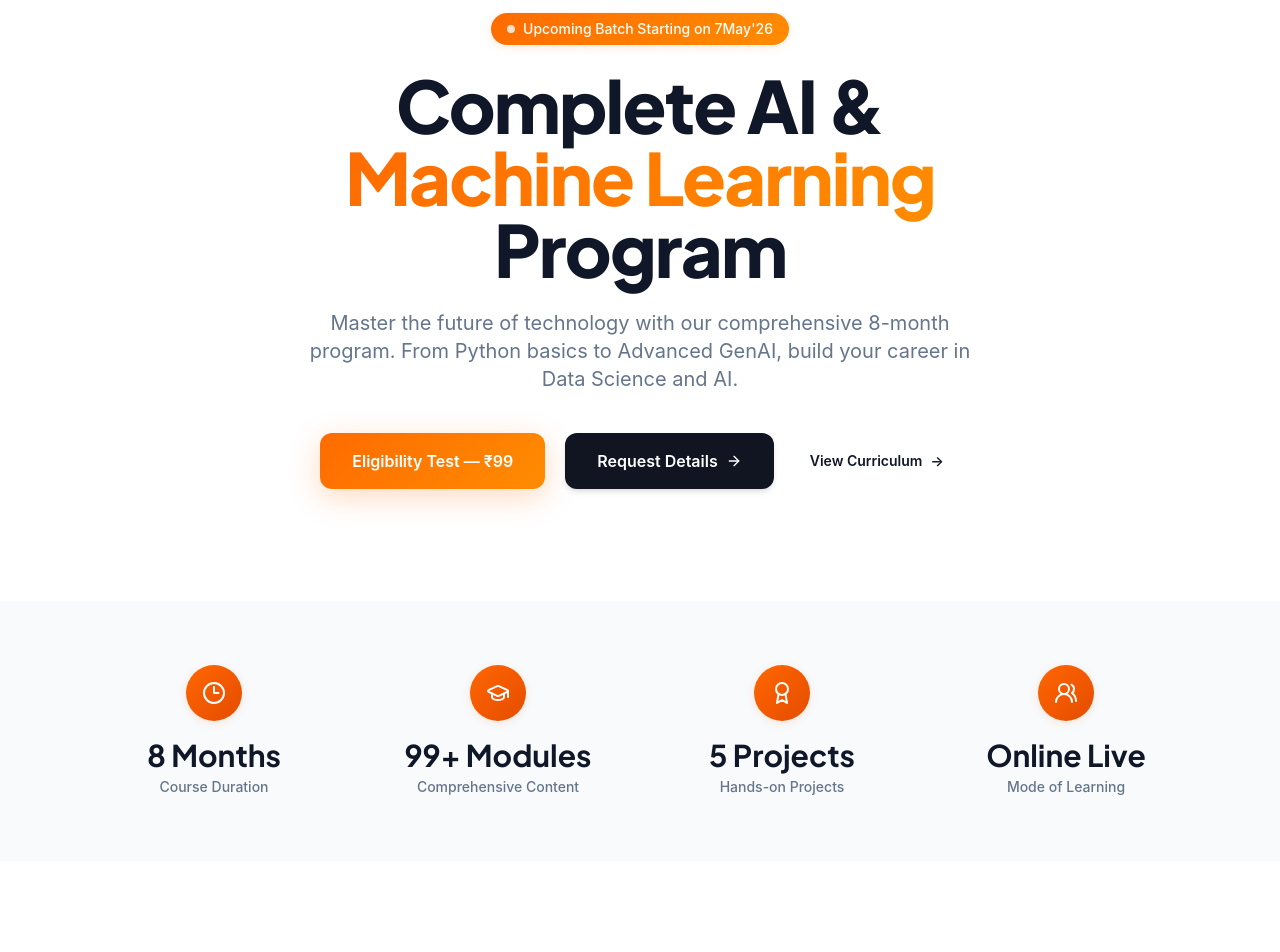
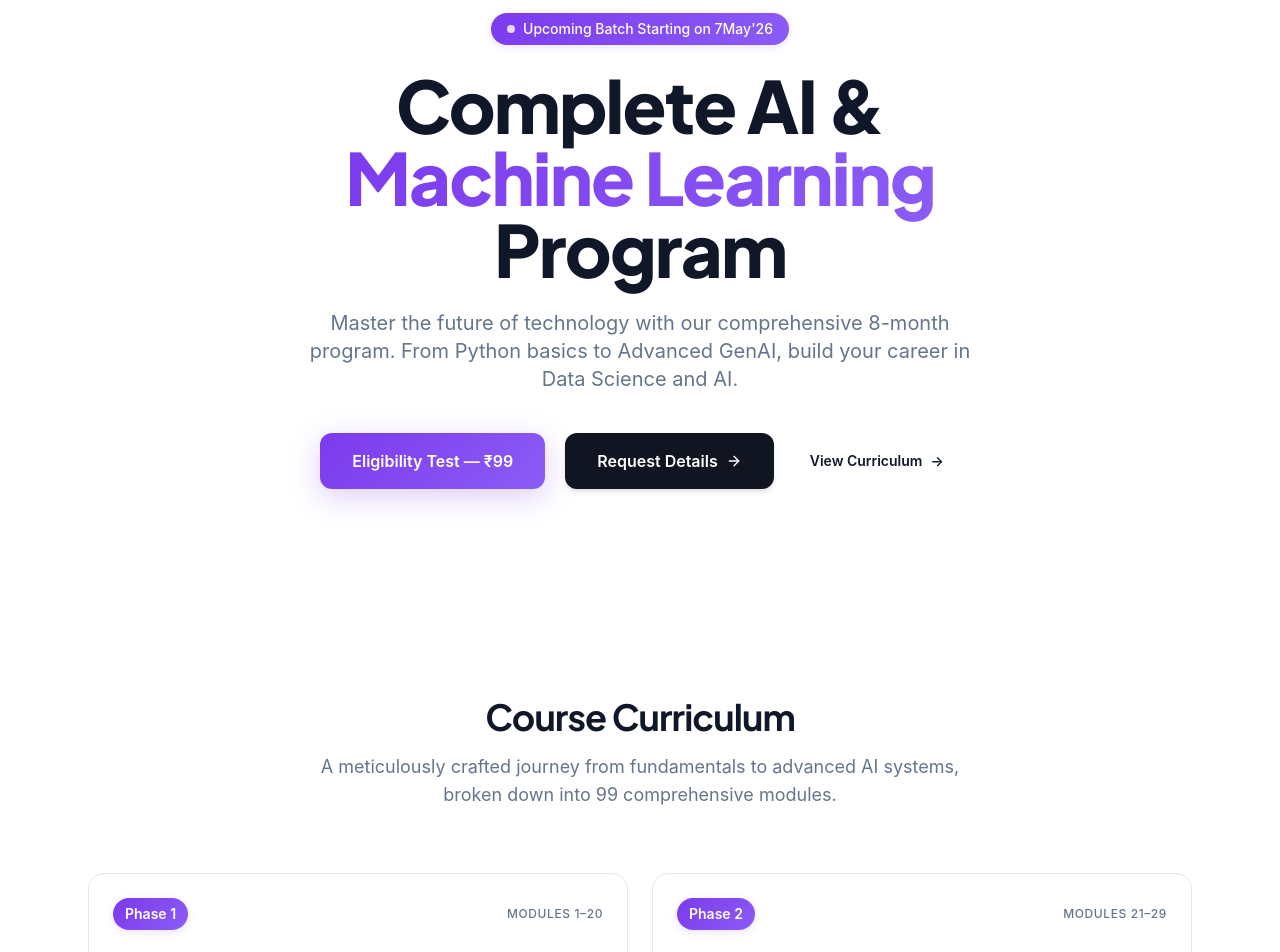
Before and after one commit to GC-WORK11/neurovidyapeeth, a React (Vite) app: page / in a window 1280 px wide. Shown: the part 140-1092 px from the top of the page. Built offline with nearby package versions, Linux system fonts and the light colour scheme; a web font is replaced by a local one.

Commit message:
Remove stats section, redesign with purple accent

```diff
--- a/src/components/ui/badge.tsx
+++ b/src/components/ui/badge.tsx
@@ -18,8 +18,8 @@ const badgeVariants = cva(
           "border-transparent bg-success/10 text-success",
         warning:
           "border-transparent bg-yellow-500/10 text-yellow-600",
-        orange:
-          "border-transparent bg-gradient-orange text-white shadow-orange-sm",
+        purple:
+          "border-transparent bg-gradient-purple text-white shadow-purple-sm",
         navy:
           "border-transparent bg-navy-900 text-white",
       },
--- a/src/components/ui/button.tsx
+++ b/src/components/ui/button.tsx
@@ -9,7 +9,7 @@ const buttonVariants = cva(
     variants: {
       variant: {
         default:
-          "bg-primary text-primary-foreground hover:bg-orange-600 shadow-sm",
+          "bg-primary text-primary-foreground hover:bg-purple-600 shadow-sm",
         destructive:
           "bg-destructive text-destructive-foreground hover:bg-destructive/90 shadow-sm",
         outline:
@@ -18,8 +18,8 @@ const buttonVariants = cva(
           "bg-secondary text-secondary-foreground hover:bg-secondary/80",
         ghost: "hover:bg-accent hover:text-accent-foreground",
         link: "text-primary underline-offset-4 hover:underline",
-        orange:
-          "bg-gradient-orange text-white hover:bg-gradient-orange-hover shadow-orange-sm hover:shadow-orange-lg hover:scale-[1.02]",
+        purple:
+          "bg-gradient-purple text-white hover:bg-gradient-purple-hover shadow-purple-sm hover:shadow-purple-lg hover:scale-[1.02]",
         navy:
           "bg-navy-900 text-white hover:bg-navy-800 shadow-sm hover:shadow-md",
       },
--- a/src/pages/LandingPage.tsx
+++ b/src/pages/LandingPage.tsx
@@ -1,9 +1,6 @@
 import {
   ArrowRight,
   CheckCircle2,
-  Clock3,
-  GraduationCap,
-  Users2,
   MapPin,
   Send,
   Loader2,
@@ -53,7 +50,7 @@ function TypewriterText({ text, delay = 0, speed = 30 }: { text: string; delay?:
     <span>
       {displayedText}
       {isTyping && displayedText.length < text.length && (
-        <span className="inline-block w-0.5 h-4 sm:h-5 bg-orange-500 ml-1 animate-pulse" />
+        <span className="inline-block w-0.5 h-4 sm:h-5 bg-purple-500 ml-1 animate-pulse" />
       )}
     </span>
   )
@@ -264,8 +261,8 @@ export default function LandingPage() {
     return (
       <div className="flex min-h-screen flex-col items-center justify-center bg-white p-6 text-center animate-in fade-in duration-700">
         <div className="mx-auto max-w-md rounded-2xl bg-white p-8 shadow-lg ring-1 ring-slate-200">
-          <div className="mx-auto flex h-16 w-16 items-center justify-center rounded-full bg-orange-100">
-            <CheckCircle2 className="h-8 w-8 text-orange-500" />
+          <div className="mx-auto flex h-16 w-16 items-center justify-center rounded-full bg-purple-100">
+            <CheckCircle2 className="h-8 w-8 text-purple-500" />
           </div>
           <h2 className="mt-6 text-2xl font-bold tracking-tight text-slate-900 font-display">Thank you!</h2>
           <p className="mt-2 text-slate-600">
@@ -284,7 +281,7 @@ export default function LandingPage() {
   }
 
   return (
-    <div className="min-h-screen bg-white font-sans text-slate-900 selection:bg-orange-100 selection:text-slate-900">
+    <div className="min-h-screen bg-white font-sans text-slate-900 selection:bg-purple-100 selection:text-slate-900">
       <LoadingScreen />
 
       {/* Navigation */}
@@ -300,11 +297,11 @@ export default function LandingPage() {
 
           {/* Desktop Menu */}
           <div className="hidden md:flex items-center gap-8">
-            <button onClick={() => scrollToSection('curriculum')} className="text-sm font-medium text-slate-600 hover:text-orange-500 transition-colors">Curriculum</button>
-            <button onClick={() => scrollToSection('highlights')} className="text-sm font-medium text-slate-600 hover:text-orange-500 transition-colors">Highlights</button>
-            <button onClick={() => scrollToSection('faq')} className="text-sm font-medium text-slate-600 hover:text-orange-500 transition-colors">FAQ</button>
+            <button onClick={() => scrollToSection('curriculum')} className="text-sm font-medium text-slate-600 hover:text-purple-500 transition-colors">Curriculum</button>
+            <button onClick={() => scrollToSection('highlights')} className="text-sm font-medium text-slate-600 hover:text-purple-500 transition-colors">Highlights</button>
+            <button onClick={() => scrollToSection('faq')} className="text-sm font-medium text-slate-600 hover:text-purple-500 transition-colors">FAQ</button>
             <a href="https://rzp.io/rzp/neurovidyapeethtestportal" target="_blank" rel="noopener noreferrer">
-              <Button variant="orange" size="lg" className="text-sm font-semibold">
+              <Button variant="purple" size="lg" className="text-sm font-semibold">
                 Eligibility Test — ₹99
               </Button>
             </a>
@@ -327,7 +324,7 @@ export default function LandingPage() {
               <button onClick={() => scrollToSection('highlights')} className="text-left text-sm font-medium text-slate-600 py-2">Highlights</button>
               <button onClick={() => scrollToSection('faq')} className="text-left text-sm font-medium text-slate-600 py-2">FAQ</button>
               <a href="https://rzp.io/rzp/neurovidyapeethtestportal" target="_blank" rel="noopener noreferrer" onClick={() => setIsMenuOpen(false)}>
-                <Button variant="orange" className="w-full justify-center">
+                <Button variant="purple" className="w-full justify-center">
                   Eligibility Test — ₹99
                 </Button>
               </a>
@@ -343,13 +340,13 @@ export default function LandingPage() {
       <section className="relative overflow-hidden bg-white pt-12 pb-16 sm:pt-16 sm:pb-20 lg:pt-20 lg:pb-28">
         <div className="mx-auto max-w-6xl px-4 sm:px-6 lg:px-8 relative z-10">
           <FadeIn className="mx-auto max-w-3xl text-center">
-            <Badge variant="orange" className="mb-6 rounded-full px-4 py-1.5 text-sm font-medium">
+            <Badge variant="purple" className="mb-6 rounded-full px-4 py-1.5 text-sm font-medium">
               <span className="mr-2 inline-block h-2 w-2 rounded-full bg-white animate-pulse"></span>
               Upcoming Batch Starting on 7May'26
             </Badge>
             <h1 className="text-4xl sm:text-5xl md:text-6xl lg:text-7xl font-extrabold tracking-tight text-slate-900 mb-6 font-display leading-[1.1]">
               Complete AI &<br className="hidden sm:block" />
-              <span className="text-orange-gradient">Machine Learning</span> Program
+              <span className="text-purple-gradient">Machine Learning</span> Program
             </h1>
             <p className="mt-6 text-lg sm:text-xl leading-8 text-slate-600 max-w-2xl mx-auto">
               <TypewriterText
@@ -360,7 +357,7 @@ export default function LandingPage() {
             </p>
             <div className="mt-10 flex flex-col sm:flex-row items-center justify-center gap-4 sm:gap-5">
               <a href="https://rzp.io/rzp/neurovidyapeethtestportal" target="_blank" rel="noopener noreferrer" className="w-full sm:w-auto">
-                <Button variant="orange" size="xl" className="h-14 px-8 text-base font-semibold w-full sm:w-auto shadow-orange-lg">
+                <Button variant="purple" size="xl" className="h-14 px-8 text-base font-semibold w-full sm:w-auto shadow-purple-lg">
                   Eligibility Test — ₹99
                 </Button>
               </a>
@@ -374,34 +371,12 @@ export default function LandingPage() {
               </Button>
               <button
                 onClick={() => scrollToSection('curriculum')}
-                className="text-sm font-semibold leading-6 text-slate-900 hover:text-orange-500 transition-colors flex items-center gap-2 group px-4 py-3"
+                className="text-sm font-semibold leading-6 text-slate-900 hover:text-purple-500 transition-colors flex items-center gap-2 group px-4 py-3"
               >
                 View Curriculum <span aria-hidden="true" className="group-hover:translate-x-1 transition-transform">→</span>
               </button>
             </div>
           </FadeIn>
-        </div>
-      </section>
-
-      {/* Stats Section */}
-      <section className="bg-slate-50 py-16">
-        <div className="mx-auto max-w-6xl px-4 sm:px-6">
-          <div className="grid grid-cols-2 gap-8 md:grid-cols-4">
-            {[
-              { value: '8 Months', label: 'Course Duration', icon: Clock3 },
-              { value: '99+ Modules', label: 'Comprehensive Content', icon: GraduationCap },
-              { value: '5 Projects', label: 'Hands-on Projects', icon: Award },
-              { value: 'Online Live', label: 'Mode of Learning', icon: Users2 },
-            ].map((stat, index) => (
-              <FadeIn key={stat.label} delay={index * 100} className="flex flex-col items-center text-center group hover:-translate-y-1 transition-transform duration-300">
-                <div className="mb-4 flex h-14 w-14 items-center justify-center rounded-full bg-gradient-to-br from-orange-500 to-orange-600 text-white shadow-orange-sm group-hover:shadow-orange group-hover:scale-105 transition-all duration-300">
-                  <stat.icon className="h-6 w-6" />
-                </div>
-                <dt className="text-2xl sm:text-3xl font-bold text-slate-900 font-display">{stat.value}</dt>
-                <dd className="text-sm font-medium text-slate-500 mt-1">{stat.label}</dd>
-              </FadeIn>
-            ))}
-          </div>
         </div>
       </section>
 
@@ -417,10 +392,10 @@ export default function LandingPage() {
           <div className="grid gap-5 sm:gap-6 md:grid-cols-2">
             {curriculum.map((item, index) => (
               <FadeIn key={index} delay={index * 50}>
-                <Card className="h-full border border-slate-200 shadow-sm group hover:shadow-md hover:border-l-4 hover:border-l-orange-500 transition-all duration-300">
+                <Card className="h-full border border-slate-200 shadow-sm group hover:shadow-md hover:border-l-4 hover:border-l-purple-500 transition-all duration-300">
                   <CardHeader>
                     <div className="mb-3 flex items-center justify-between">
-                      <Badge variant="orange" className="font-semibold text-xs sm:text-sm">
+                      <Badge variant="purple" className="font-semibold text-xs sm:text-sm">
                         {item.phase}
                       </Badge>
                       <span className="text-xs font-medium text-slate-400 uppercase tracking-wider">{item.modules}</span>
@@ -446,10 +421,10 @@ export default function LandingPage() {
               <div className="space-y-0 bg-white rounded-2xl shadow-sm border border-slate-200 overflow-hidden">
                 {highlights.map((highlight, index) => (
                   <div key={index} className="flex items-center gap-5 p-5 hover:bg-slate-50 transition-colors duration-200 group cursor-default border-b border-slate-100 last:border-b-0">
-                    <div className="flex-shrink-0 w-10 h-10 bg-orange-100 flex items-center justify-center rounded-full group-hover:bg-orange-200 transition-colors duration-200">
-                      <CheckCircle2 className="h-5 w-5 text-orange-500" />
+                    <div className="flex-shrink-0 w-10 h-10 bg-purple-100 flex items-center justify-center rounded-full group-hover:bg-purple-200 transition-colors duration-200">
+                      <CheckCircle2 className="h-5 w-5 text-purple-500" />
                     </div>
-                    <span className="text-base text-slate-900 font-medium group-hover:text-orange-600 transition-colors">{highlight}</span>
+                    <span className="text-base text-slate-900 font-medium group-hover:text-purple-600 transition-colors">{highlight}</span>
                   </div>
                 ))}
               </div>
@@ -458,11 +433,11 @@ export default function LandingPage() {
             <FadeIn delay={200}>
               <div className="relative mt-4">
                 <div className="relative bg-white border border-slate-200 rounded-2xl shadow-sm overflow-hidden">
-                  <div className="h-1.5 bg-gradient-to-r from-orange-500 to-orange-600"></div>
+                  <div className="h-1.5 bg-gradient-to-r from-purple-500 to-purple-600"></div>
                   <div className="p-8">
                     <h3 className="text-xl font-bold mb-8 flex items-center gap-3 font-display text-slate-900 border-b border-slate-100 pb-5">
-                      <div className="p-2.5 bg-orange-100 rounded-xl">
-                        <Award className="h-5 w-5 text-orange-500" />
+                      <div className="p-2.5 bg-purple-100 rounded-xl">
+                        <Award className="h-5 w-5 text-purple-500" />
                       </div>
                       Key Outcomes
                     </h3>
@@ -476,7 +451,7 @@ export default function LandingPage() {
                         "Use LangChain, LangGraph & HuggingFace APIs"
                       ].map((outcome, i) => (
                         <div key={i} className="flex items-start gap-4 p-2 group/item">
-                          <div className="mt-2 h-2 w-2 bg-orange-400 group-hover/item:bg-orange-500 transition-colors rounded-full flex-shrink-0"></div>
+                          <div className="mt-2 h-2 w-2 bg-purple-400 group-hover/item:bg-purple-500 transition-colors rounded-full flex-shrink-0"></div>
                           <p className="text-slate-600 group-hover/item:text-slate-900 transition-colors text-sm leading-relaxed">{outcome}</p>
                         </div>
                       ))}
@@ -501,7 +476,7 @@ export default function LandingPage() {
 
           <FadeIn delay={100}>
             <Card className="shadow-lg border border-slate-200 overflow-hidden">
-              <div className="h-1.5 bg-gradient-to-r from-orange-500 to-orange-600"></div>
+              <div className="h-1.5 bg-gradient-to-r from-purple-500 to-purple-600"></div>
               <CardContent className="p-8">
                 <form onSubmit={handleSubmit} className="space-y-5">
                   {error && (
@@ -561,7 +536,7 @@ export default function LandingPage() {
                     <input type="text" id="website" name="website" tabIndex={-1} autoComplete="off" />
                   </div>
 
-                  <Button type="submit" variant="orange" size="lg" className="w-full h-12 text-base font-semibold shadow-orange-lg" disabled={isSubmitting}>
+                  <Button type="submit" variant="purple" size="lg" className="w-full h-12 text-base font-semibold shadow-purple-lg" disabled={isSubmitting}>
                     {isSubmitting ? (
                       <>
                         <Loader2 className="mr-2 h-4 w-4 animate-spin" />
@@ -597,9 +572,9 @@ export default function LandingPage() {
             <div>
               <h3 className="font-semibold text-white mb-6 font-display">Quick Links</h3>
               <ul className="space-y-3 text-sm text-slate-400">
-                <li><button onClick={() => scrollToSection('curriculum')} className="hover:text-orange-400 transition-colors">Curriculum</button></li>
-                <li><button onClick={() => scrollToSection('highlights')} className="hover:text-orange-400 transition-colors">Highlights</button></li>
-                <li><button onClick={() => scrollToSection('inquiry')} className="hover:text-orange-400 transition-colors">Apply Now</button></li>
+                <li><button onClick={() => scrollToSection('curriculum')} className="hover:text-purple-400 transition-colors">Curriculum</button></li>
+                <li><button onClick={() => scrollToSection('highlights')} className="hover:text-purple-400 transition-colors">Highlights</button></li>
+                <li><button onClick={() => scrollToSection('inquiry')} className="hover:text-purple-400 transition-colors">Apply Now</button></li>
               </ul>
             </div>
 
@@ -607,7 +582,7 @@ export default function LandingPage() {
               <h3 className="font-semibold text-white mb-6 font-display">Contact</h3>
               <ul className="space-y-3 text-sm text-slate-400">
                 <li className="flex items-center gap-2">
-                  <MapPin className="h-4 w-4 text-orange-400" /> Delhi, India (Online)
+                  <MapPin className="h-4 w-4 text-purple-400" /> Delhi, India (Online)
                 </li>
                 <li className="flex items-center gap-2">
                   <span className="w-2 h-2 rounded-full bg-green-500"></span> Admissions Open
@@ -622,8 +597,8 @@ export default function LandingPage() {
                 &copy; {new Date().getFullYear()} NeuroVidyaPeeth. All rights reserved.
               </div>
               <div className="flex gap-6 text-sm text-slate-400 sm:justify-end">
-                <a href="#" className="hover:text-orange-400 transition-colors">Privacy Policy</a>
-                <a href="#" className="hover:text-orange-400 transition-colors">Terms of Service</a>
+                <a href="#" className="hover:text-purple-400 transition-colors">Privacy Policy</a>
+                <a href="#" className="hover:text-purple-400 transition-colors">Terms of Service</a>
               </div>
             </div>
 
--- a/src/styles/globals.css
+++ b/src/styles/globals.css
@@ -10,7 +10,7 @@
     --card-foreground: 222 47% 11%;
     --popover: 0 0% 100%;
     --popover-foreground: 222 47% 11%;
-    --primary: 24 100% 50%;
+    --primary: 262 83% 58%;
     --primary-foreground: 0 0% 100%;
     --secondary: 210 40% 96%;
     --secondary-foreground: 222 47% 11%;
@@ -22,17 +22,17 @@
     --destructive-foreground: 0 0% 100%;
     --border: 214 32% 91%;
     --input: 214 32% 91%;
-    --ring: 24 100% 50%;
+    --ring: 262 83% 58%;
     --radius: 0.75rem;
 
-    --orange-50: 24 100% 97%;
-    --orange-100: 24 100% 95%;
-    --orange-200: 24 100% 90%;
-    --orange-300: 24 100% 80%;
-    --orange-400: 24 100% 65%;
-    --orange-500: 24 100% 50%;
-    --orange-600: 20 100% 45%;
-    --orange-700: 20 100% 38%;
+    --purple-50: 262 100% 97%;
+    --purple-100: 262 100% 95%;
+    --purple-200: 262 100% 90%;
+    --purple-300: 262 100% 80%;
+    --purple-400: 262 100% 65%;
+    --purple-500: 262 100% 50%;
+    --purple-600: 262 83% 58%;
+    --purple-700: 262 83% 45%;
 
     --navy-50: 225 30% 97%;
     --navy-100: 225 25% 95%;
@@ -69,37 +69,37 @@
   }
 }
 
-.shadow-orange-sm {
-  box-shadow: 0 2px 8px rgba(255, 107, 0, 0.15);
+.shadow-purple-sm {
+  box-shadow: 0 2px 8px rgba(124, 58, 237, 0.15);
 }
 
-.shadow-orange {
-  box-shadow: 0 4px 16px rgba(255, 107, 0, 0.2);
+.shadow-purple {
+  box-shadow: 0 4px 16px rgba(124, 58, 237, 0.2);
 }
 
-.shadow-orange-lg {
-  box-shadow: 0 8px 30px rgba(255, 107, 0, 0.25);
+.shadow-purple-lg {
+  box-shadow: 0 8px 30px rgba(124, 58, 237, 0.25);
 }
 
-.gradient-orange {
-  background: linear-gradient(135deg, #FF6B00 0%, #FF8C00 100%);
+.gradient-purple {
+  background: linear-gradient(135deg, #7C3AED 0%, #8B5CF6 100%);
 }
 
-.gradient-orange-hover {
-  background: linear-gradient(135deg, #E55A00 0%, #FF6B00 100%);
+.gradient-purple-hover {
+  background: linear-gradient(135deg, #6D28D9 0%, #7C3AED 100%);
 }
 
 .bg-warm {
   background: linear-gradient(180deg, #F8FAFC 0%, #FFFFFF 100%);
 }
 
-.border-l-orange {
+.border-l-purple {
   border-left: 4px solid;
-  border-image: linear-gradient(180deg, #FF6B00 0%, #FF8C00 100%) 1;
+  border-image: linear-gradient(180deg, #7C3AED 0%, #8B5CF6 100%) 1;
 }
 
-.text-orange-gradient {
-  background: linear-gradient(135deg, #FF6B00 0%, #FF8C00 100%);
+.text-purple-gradient {
+  background: linear-gradient(135deg, #7C3AED 0%, #8B5CF6 100%);
   -webkit-background-clip: text;
   -webkit-text-fill-color: transparent;
   background-clip: text;
@@ -136,5 +136,5 @@
 }
 
 .section-divider {
-  background: linear-gradient(180deg, transparent 0%, rgba(255, 107, 0, 0.03) 50%, transparent 100%);
+  background: linear-gradient(180deg, transparent 0%, rgba(124, 58, 237, 0.03) 50%, transparent 100%);
 }
--- a/tailwind.config.js
+++ b/tailwind.config.js
@@ -52,15 +52,15 @@ export default {
           DEFAULT: "hsl(var(--card))",
           foreground: "hsl(var(--card-foreground))",
         },
-        orange: {
-          50: "hsl(var(--orange-50))",
-          100: "hsl(var(--orange-100))",
-          200: "hsl(var(--orange-200))",
-          300: "hsl(var(--orange-300))",
-          400: "hsl(var(--orange-400))",
-          500: "hsl(var(--orange-500))",
-          600: "hsl(var(--orange-600))",
-          700: "hsl(var(--orange-700))",
+        purple: {
+          50: "hsl(var(--purple-50))",
+          100: "hsl(var(--purple-100))",
+          200: "hsl(var(--purple-200))",
+          300: "hsl(var(--purple-300))",
+          400: "hsl(var(--purple-400))",
+          500: "hsl(var(--purple-500))",
+          600: "hsl(var(--purple-600))",
+          700: "hsl(var(--purple-700))",
         },
         navy: {
           50: "hsl(var(--navy-50))",
@@ -94,9 +94,9 @@ export default {
         display: ["Plus Jakarta Sans", "system-ui", "sans-serif"],
       },
       boxShadow: {
-        "orange-sm": "0 2px 8px rgba(255, 107, 0, 0.15)",
-        "orange": "0 4px 16px rgba(255, 107, 0, 0.2)",
-        "orange-lg": "0 8px 30px rgba(255, 107, 0, 0.25)",
+        "purple-sm": "0 2px 8px rgba(124, 58, 237, 0.15)",
+        "purple": "0 4px 16px rgba(124, 58, 237, 0.2)",
+        "purple-lg": "0 8px 30px rgba(124, 58, 237, 0.25)",
       },
       keyframes: {
         "accordion-down": {
@@ -129,8 +129,8 @@ export default {
       },
       backgroundImage: {
         "gradient-radial": "radial-gradient(var(--tw-gradient-stops))",
-        "gradient-orange": "linear-gradient(135deg, #FF6B00 0%, #FF8C00 100%)",
-        "gradient-orange-hover": "linear-gradient(135deg, #E55A00 0%, #FF6B00 100%)",
+        "gradient-purple": "linear-gradient(135deg, #7C3AED 0%, #8B5CF6 100%)",
+        "gradient-purple-hover": "linear-gradient(135deg, #6D28D9 0%, #7C3AED 100%)",
         "warm": "linear-gradient(180deg, #F8FAFC 0%, #FFFFFF 100%)",
       },
     },
```
Also changed, not shown: 2 other files (tests, documents, lock files or other folders).
